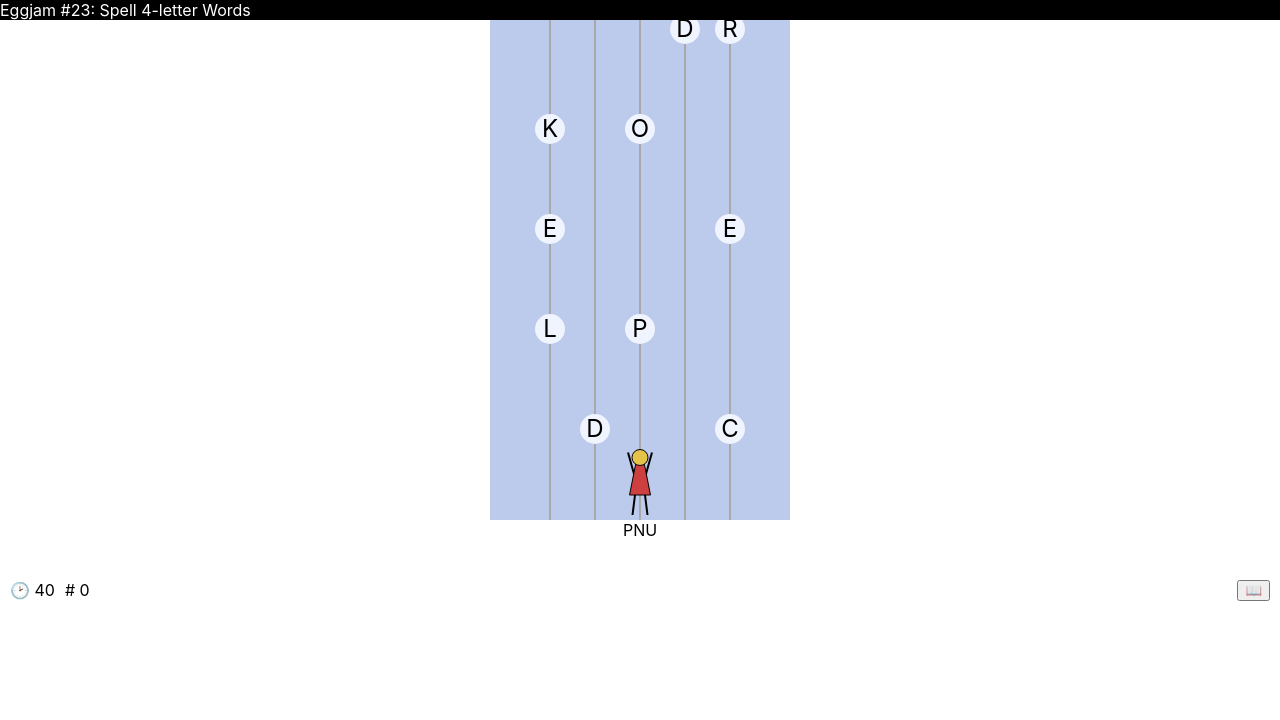
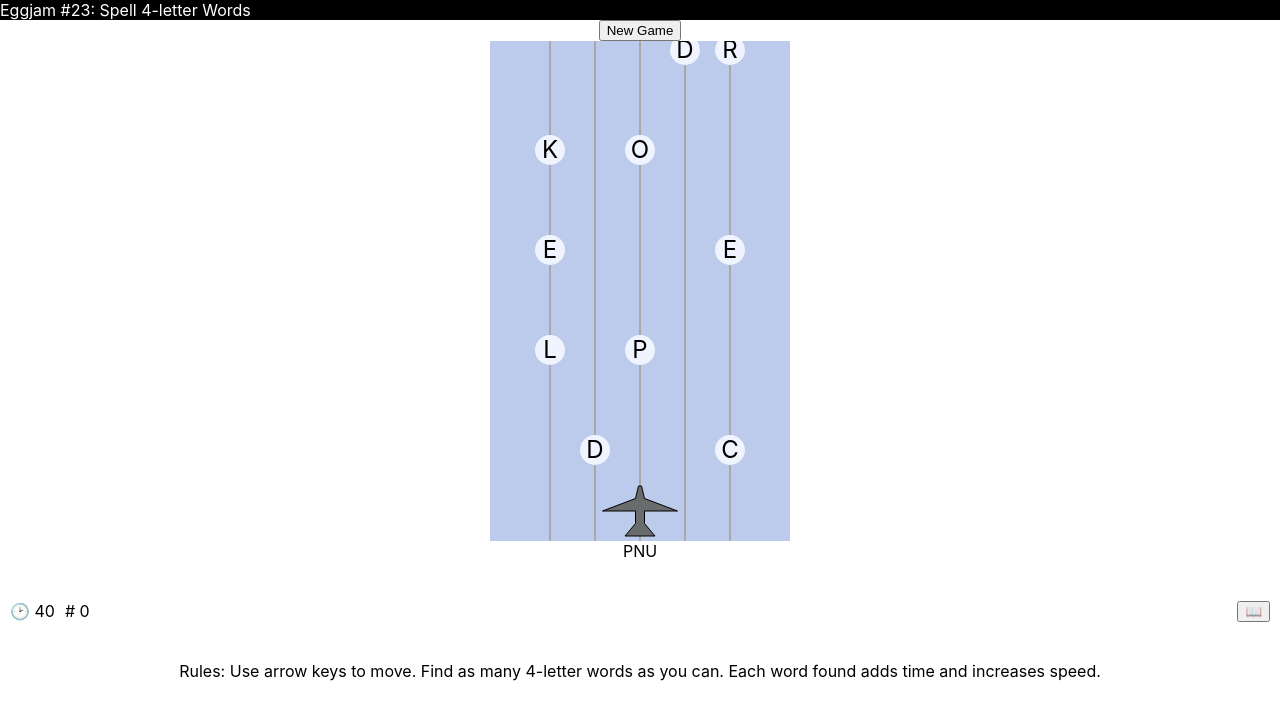
Before and after one commit to a-lexwein/word-grid-react, a React (Vite) app: page /eggjam in a window 1280 px wide. Shown: the top 720 px of the page. Built offline with nearby package versions, Linux system fonts and the light colour scheme.

Commit message:
airplane

```diff
--- a/src/components/Eggjam.jsx
+++ b/src/components/Eggjam.jsx
@@ -60,10 +60,24 @@ export default function Eggjam() {
     const yScale = scaleLinear([100, -100], [0, height]);
 
     const getPolyPoints = () => ([
-        [xScale(2 + xPosRef.current), yScale(-75)],
-        [xScale(-2 + xPosRef.current), yScale(-75)],
-        [xScale(-7 + xPosRef.current), yScale(-90)],
-        [xScale(7 + xPosRef.current), yScale(-90)]
+        [xScale(-3 + xPosRef.current), yScale(yPos-8)],
+        [xScale(-25 + xPosRef.current), yScale(yPos-13)],
+        [xScale(-3 + xPosRef.current), yScale(yPos-13)],
+        [xScale(-3 + xPosRef.current), yScale(yPos-18)],
+        [xScale(-10 + xPosRef.current), yScale(yPos-23)],
+        [xScale(10 + xPosRef.current), yScale(yPos-23)],
+        [xScale(3 + xPosRef.current), yScale(yPos-18)],
+        [xScale(3 + xPosRef.current), yScale(yPos-13)],
+        [xScale(25 + xPosRef.current), yScale(yPos-13)],
+        [xScale(3 + xPosRef.current), yScale(yPos-8)],
+        [xScale(1 + xPosRef.current), yScale(yPos-3)],
+        [xScale(-1 + xPosRef.current), yScale(yPos-3)],
+
+
+        // [xScale(2 + xPosRef.current), yScale(-75)],
+        // [xScale(-2 + xPosRef.current), yScale(-75)],
+        // [xScale(-7 + xPosRef.current), yScale(-90)],
+        // [xScale(7 + xPosRef.current), yScale(-90)]
     ])
     .map(([a, b]) => a.toString() + " " + b.toString())
     .join(',');
@@ -207,6 +221,7 @@ export default function Eggjam() {
     return (
         <div className='App'>
             <div id='title'>Eggjam #23: Spell {letterCount}-letter Words</div>
+            <button>New Game</button>
             <svg
                 ref={svgRef}
                 style={{ backgroundColor: '#bccaeb' }}
@@ -239,19 +254,16 @@ export default function Eggjam() {
                         </text>
                     </g>
                 ))}
-
-                <line x1={xScale(xPosRef.current) - 5} x2={xScale(xPosRef.current - 8)} y1={yScale(yPos - 8)} y2={yScale(yPos + 2)} style={{ stroke: 'black', strokeWidth: 2}}/>
-                <line x1={xScale(xPosRef.current) + 5} x2={xScale(xPosRef.current + 8)} y1={yScale(yPos - 8)} y2={yScale(yPos + 2)} style={{ stroke: 'black', strokeWidth: 2}}/>
-                <line x1={xScale(xPosRef.current) - 5} x2={xScale(xPosRef.current - 5)} y1={yScale(yPos - 15)} y2={yScale(yPos - 23)} style={{ stroke: 'black', strokeWidth: 2}}/>
-                <line x1={xScale(xPosRef.current) + 5} x2={xScale(xPosRef.current + 5)} y1={yScale(yPos - 15)} y2={yScale(yPos - 23)} style={{ stroke: 'black', strokeWidth: 2}}/>
-                <polygon points={getPolyPoints(xPos)} fill="#ce4040" stroke="black" />
-                <circle cx={xScale(xPosRef.current)} cy={yScale(yPos)} r="8" fill="#e5c348" stroke="black"/>
+                <polygon points={getPolyPoints(xPos)} fill="#6a6b6c" stroke="black" />
             </svg>
             <div>{currentGuess}</div>
             <Scoreboard
                 timer={timer}
                 history={hist}
             />
+            <div>
+                Rules: Use arrow keys to move. Find as many 4-letter words as you can. Each word found adds time and increases speed.
+            </div>
         </div>
     );
 }
```
Also changed, not shown: 1 other file (tests, documents, lock files or other folders).
